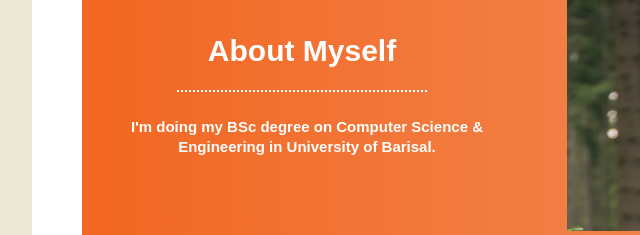
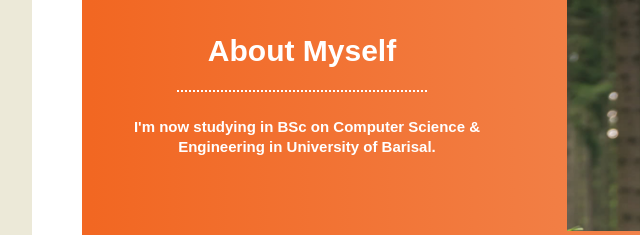
Before and after one commit to RiBNAT/web_task_001, a plain HTML site: page index.html in a window 1280 px wide. Shown: the part 288-523 px from the top of the page, 128-768 px from the left. Drawn offline with Linux system fonts and the light colour scheme.

Commit message:
Update index.html

```diff
--- a/index.html
+++ b/index.html
@@ -47,7 +47,7 @@
 						<div class="midleft clear">
 							<h2>About Myself</h2>
 							<p>
-								I'm doing my BSc degree on Computer Science & Engineering in University of Barisal.
+								I'm now studying in BSc on Computer Science & Engineering in University of Barisal.
 							</p>
 						</div>
 						<div class="midimage clear">
```
